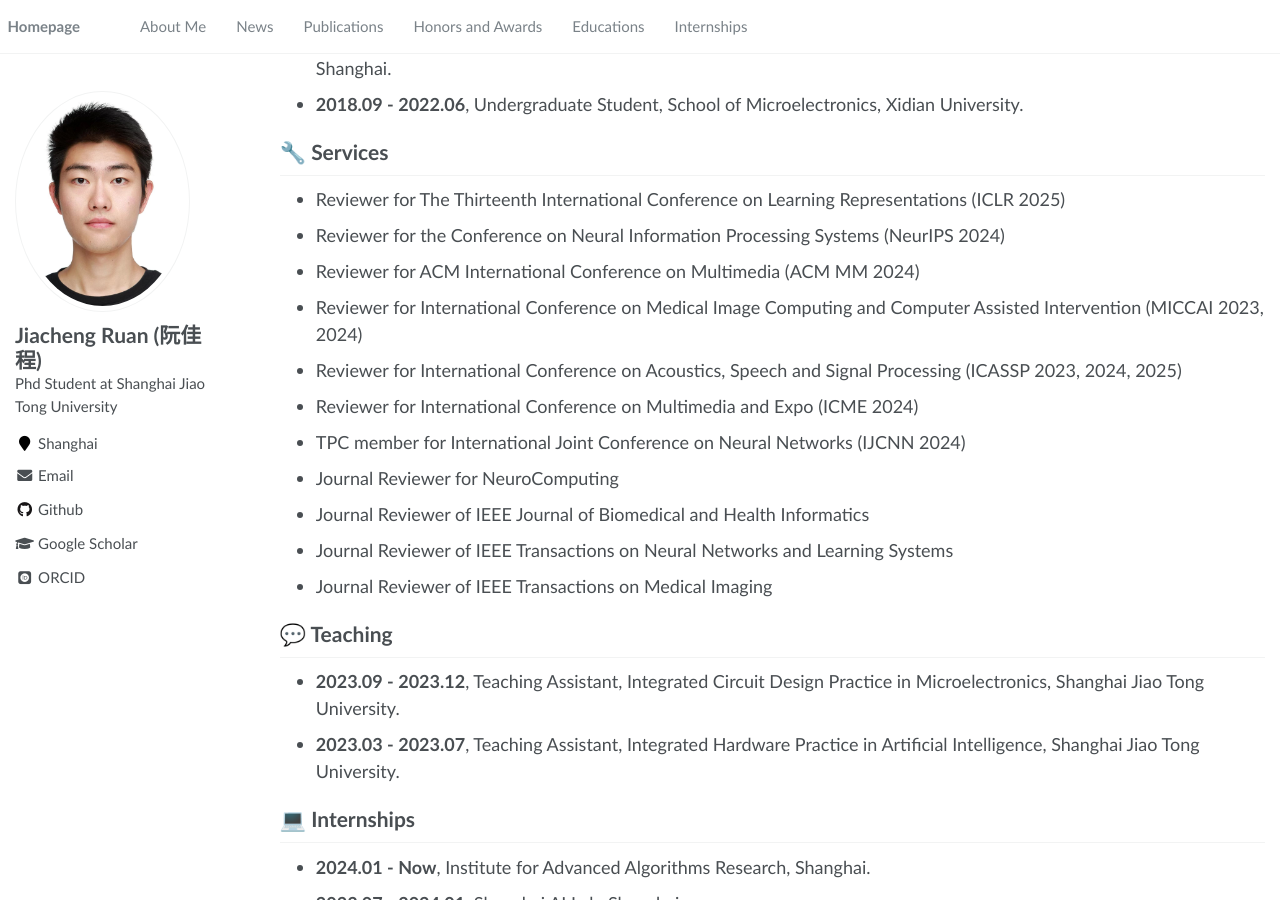
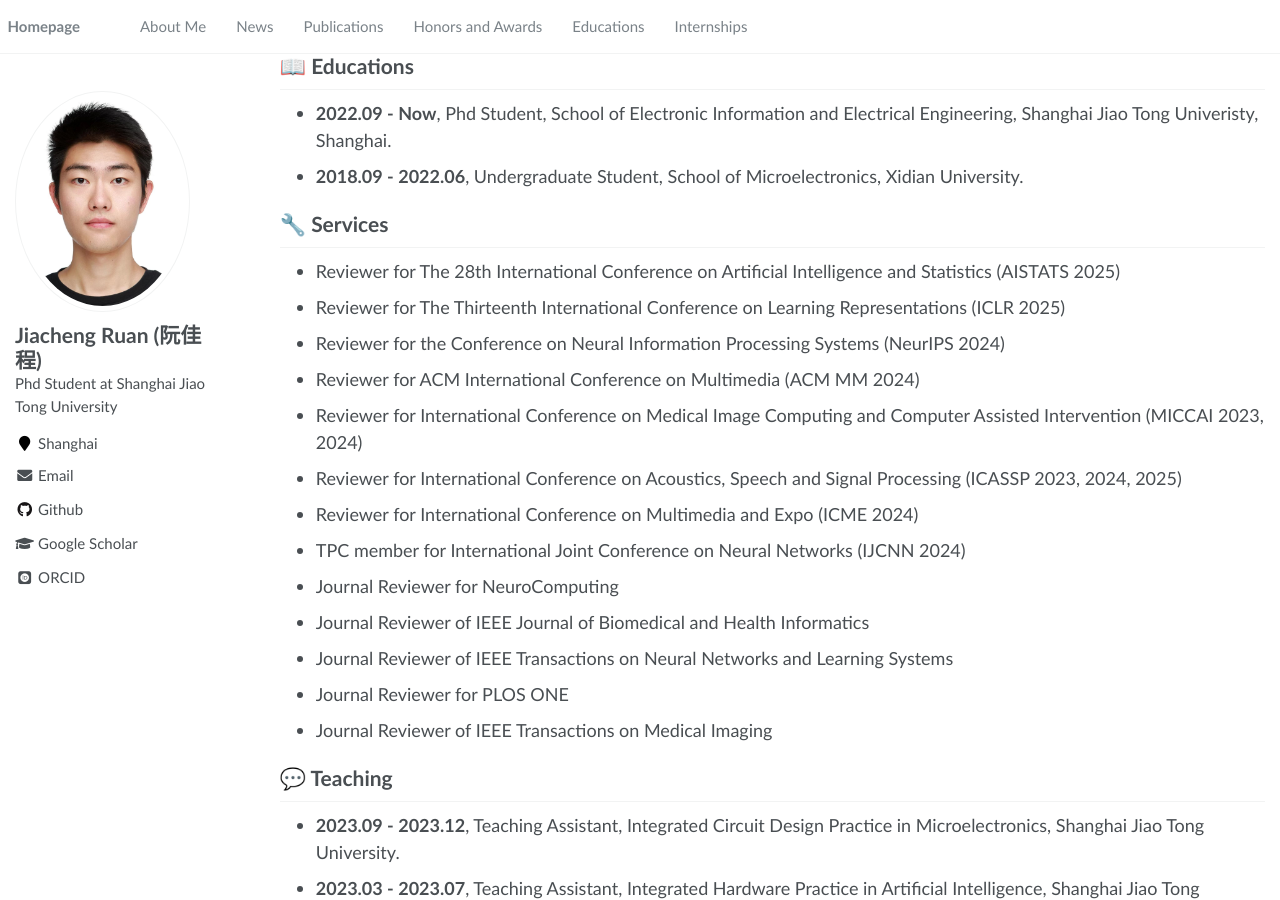
Before and after one commit to JCruan519/JCruan519.github.io, a Jekyll site: the page built from _pages/about.md, in a window 1280 px wide and 900 px high, scrolled down 3912 px. Built offline with Jekyll 4.4.1, drawn with Linux system fonts in a browser that asks for light colours; some web fonts are replaced; some of the changed text lies outside the part shown.

Commit message:
update reviewer

```diff
--- a/_pages/includes/news.md
+++ b/_pages/includes/news.md
@@ -1,12 +1,14 @@
 # 🔥 News
 
 <div class='paper-box-text' style="font-size: larger;" markdown="1">
+- [10/2024] I will serve as a reviewer for AISTATS 2025.
 - [09/2024] I will serve as a reviewer for IEEE Transactions on Medical Imaging.
 - [09/2024] One paper gets accepted by Machine Learning Journal.
 - [09/2024] One paper gets accepted by EMNLP 2024.
 - [09/2024] I will serve as a reviewer for ICLR 2025.
 - [08/2024] I will serve as a reviewer for IEEE TNNLS.
 - [08/2024] I will serve as a reviewer for ICASSP 2025.
+- [07/2024] I will serve as a reviewer for PLOS ONE.
 - [07/2024] One paper gets accepted by ACM MM 2024.
 - [06/2024] I will serve as a reviewer for NeurIPS 2024.
 - [05/2024] I will serve as a reviewer for ACM MM 2024.
--- a/_pages/includes/others.md
+++ b/_pages/includes/others.md
@@ -14,6 +14,7 @@
 
 <div class='paper-box-text' style="font-size: larger;" markdown="1">
 
+- Reviewer for The 28th International Conference on Artificial Intelligence and Statistics (AISTATS 2025)
 - Reviewer for The Thirteenth International Conference on Learning Representations (ICLR 2025)
 - Reviewer for the Conference on Neural Information Processing Systems (NeurIPS 2024)
 - Reviewer for ACM International Conference on Multimedia (ACM MM 2024)
@@ -24,6 +25,7 @@
 - Journal Reviewer for NeuroComputing
 - Journal Reviewer of IEEE Journal of Biomedical and Health Informatics
 - Journal Reviewer of IEEE Transactions on Neural Networks and Learning Systems
+- Journal Reviewer for PLOS ONE
 - Journal Reviewer of IEEE Transactions on Medical Imaging
 </div>
 
```
